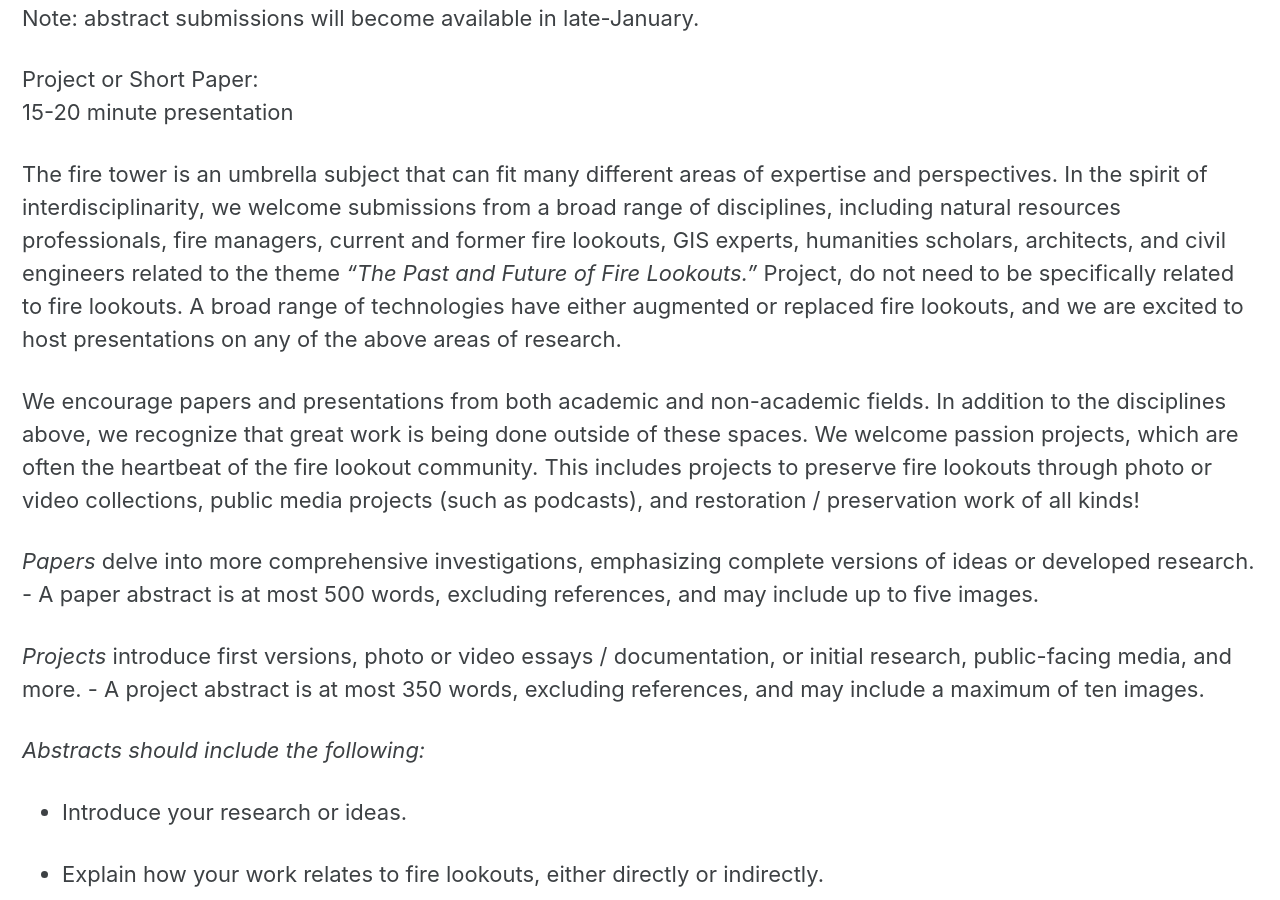
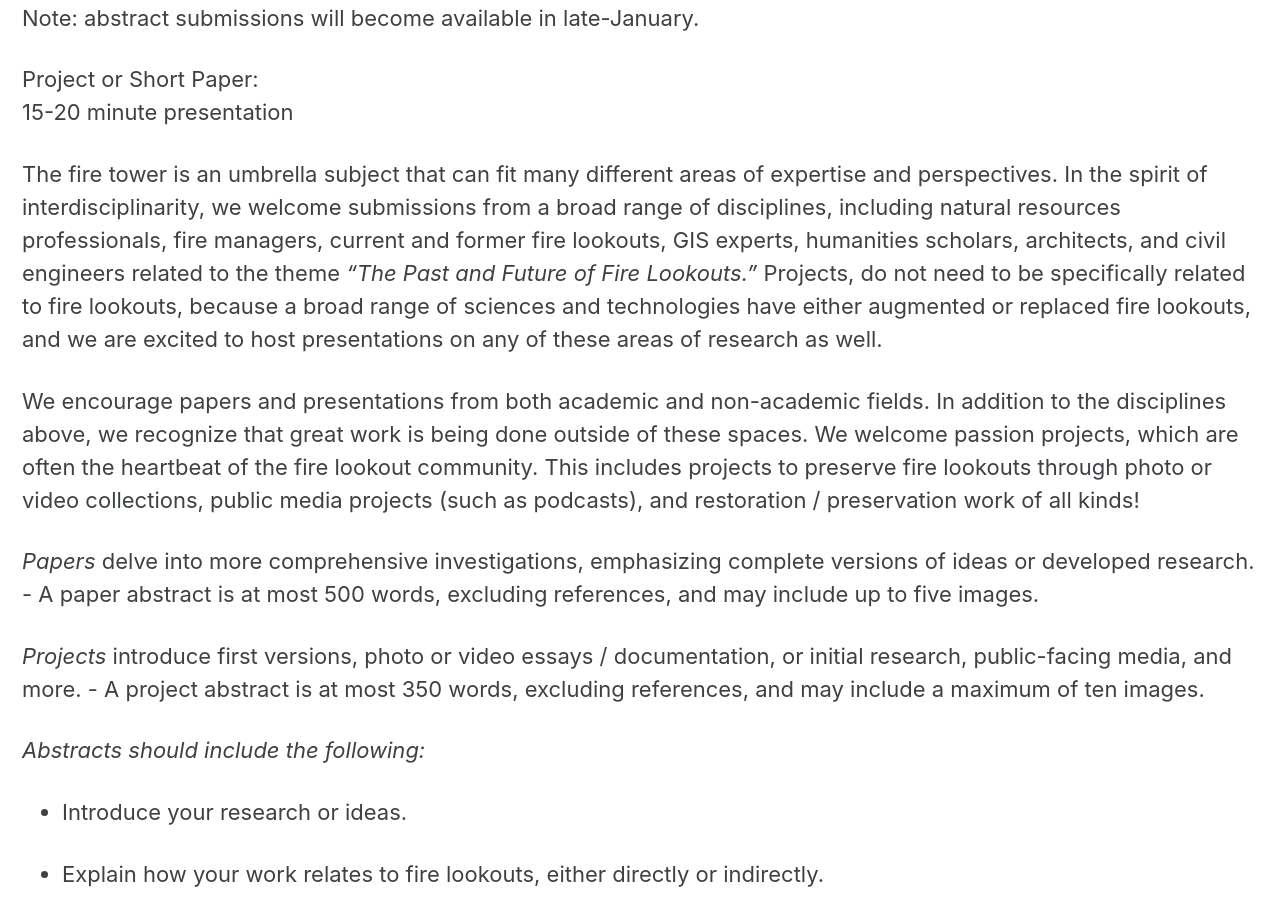
Before and after one commit to lookoutconference/lookoutconference.github.io, a Jekyll site: the page built from pages/participate.md, in a window 1280 px wide and 900 px high, scrolled down 603 px. Built offline with Jekyll 4.4.1, drawn with Linux system fonts in a browser that asks for light colours; cached includes are drawn as plain includes; our own code applies the rules of GitHub Pages for plain Markdown files.

Commit message:
Update participate.md

```diff
--- a/pages/participate.md
+++ b/pages/participate.md
@@ -24,7 +24,7 @@ Note: abstract submissions will become available in late-January.
 Project or Short Paper:
 15-20 minute presentation
 
-The fire tower is an umbrella subject that can fit many different areas of expertise and perspectives. In the spirit of interdisciplinarity, we welcome submissions from a broad range of disciplines, including natural resources professionals, fire managers, current and former fire lookouts, GIS experts, humanities scholars, architects, and civil engineers related to the theme *“The Past and Future of Fire Lookouts.”* Project, do not need to be specifically related to fire lookouts. A broad range of technologies have either augmented or replaced fire lookouts, and we are excited to host presentations on any of the above areas of research.
+The fire tower is an umbrella subject that can fit many different areas of expertise and perspectives. In the spirit of interdisciplinarity, we welcome submissions from a broad range of disciplines, including natural resources professionals, fire managers, current and former fire lookouts, GIS experts, humanities scholars, architects, and civil engineers related to the theme *“The Past and Future of Fire Lookouts.”* Projects, do not need to be specifically related to fire lookouts, because a broad range of sciences and technologies have either augmented or replaced fire lookouts, and we are excited to host presentations on any of these areas of research as well.
 
 We encourage papers and presentations from both academic and non-academic fields. In addition to the disciplines above, we recognize that great work is being done outside of these spaces. We welcome passion projects, which are often the heartbeat of the fire lookout community. This includes projects to preserve fire lookouts through photo or video collections, public media projects (such as podcasts), and restoration / preservation work of all kinds!
 
```
